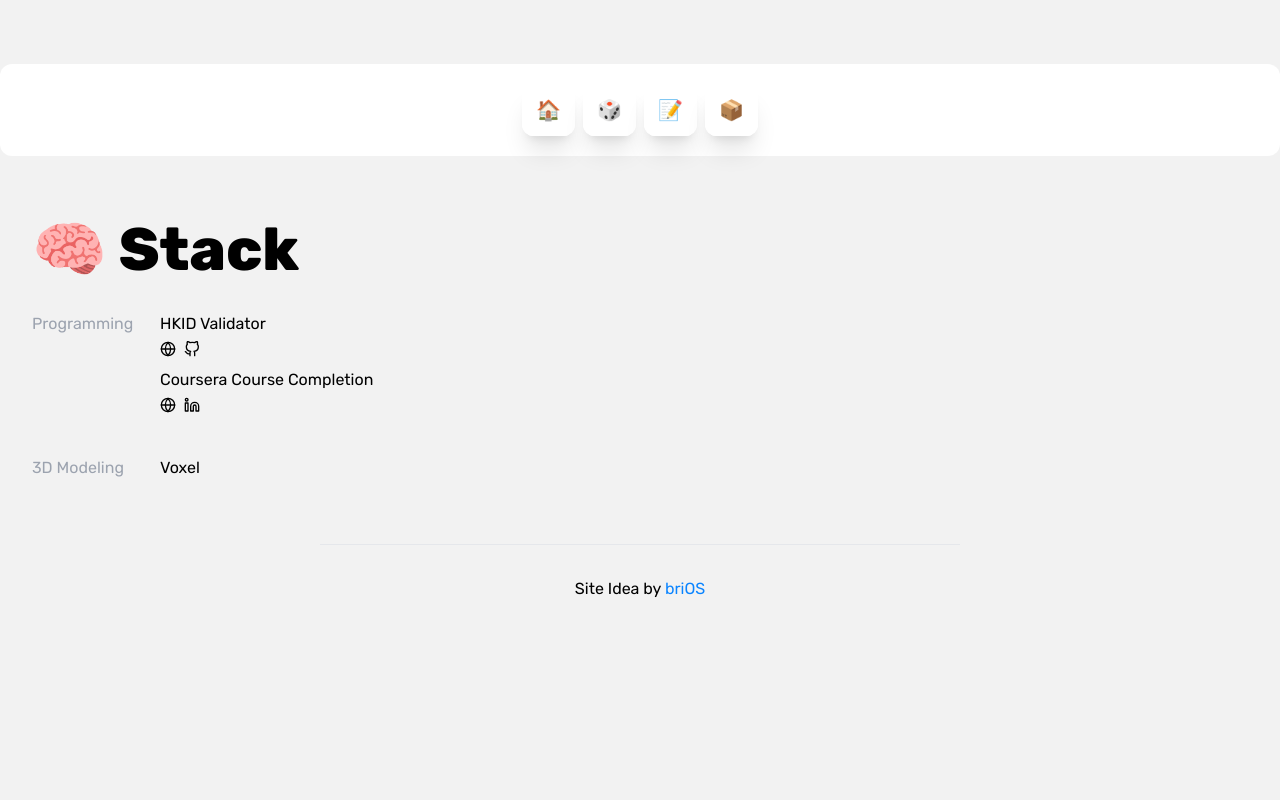
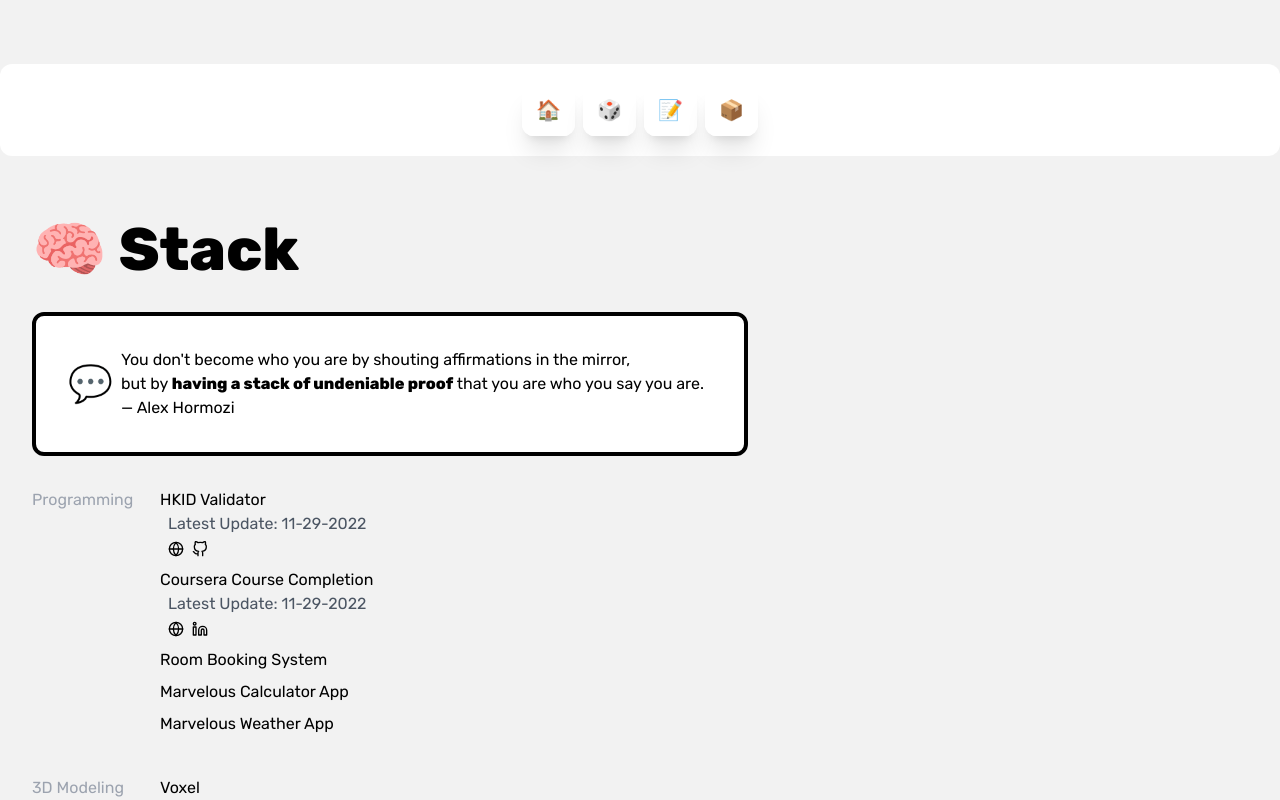
Before and after one commit to imytdotio/imytdotio, a React (Create React App) app: page /stack in a window 1280 px wide. Shown: the top 800 px of the page. Built offline with nearby package versions, Linux system fonts and the light colour scheme.

Commit message:
componentize

```diff
--- /dev/null
+++ b/src/Components/Components.js
@@ -0,0 +1,29 @@
+import React from "react";
+
+/**
+ * @author
+ * @function Callout
+ **/
+
+export const Callout = (props) => {
+  return (
+    <div className="hidden lg:block">
+      <div className="bg-white flex rounded-xl border-black border-4 p-8 w-fit mb-8 h-fit">
+        <p className="m-auto mr-2 text-4xl">{props.emoji}</p>
+        <p className="m-auto mr-2">{props.children}</p>
+      </div>
+    </div>
+  );
+};
+
+export const H1 = (props) => {
+  return <h1 className="text-6xl font-bold mb-8 mt-2">{props.children}</h1>;
+};
+
+export const Description = (props) => {
+  return <p className="ml-2 text-gray-600 text-small">{props.children}</p>;
+};
+
+export const ListItem = (props) => {
+  return <li className="mb-2">{props.children}</li>;
+};
--- a/src/Pages/Bets.js
+++ b/src/Pages/Bets.js
@@ -1,5 +1,7 @@
 import React from "react";
 import { BrowserRouter } from "react-router-dom";
+import { Callout, H1 } from "../Components/Components";
+import { Section, SectionHeader } from "../Components/Section";
 
 /**
  * @author
@@ -9,8 +11,52 @@ import { BrowserRouter } from "react-router-dom";
 export const Bets = (props) => {
   return (
     <div className="w-full text-left px-8">
-      <h1 className="text-6xl font-bold mb-8 mt-2">🎲 Bets</h1>
-      <p className="bg-white rounded-xl border-black border-4 p-8 w-fit mb-8">💡 Bets 直譯成中文的話應該是賭博，但準確來說，我想表達的意思，更像是實驗🧪。</p>
+      <H1>🎲 Bets</H1>
+
+      <Callout emoji="💡">
+        Bets
+        直譯成中文的話應該是賭博，但準確來說，我想表達的意思，更像是實驗🧪。
+        <br />
+        大型 projects，有機會 monetize，前期工作會投入金錢／大量時間，會歸類為
+        Bets。 <br /> 有機會成功，有機會失敗，Who knows?
+      </Callout>
+
+      {/* 投入時間、成功、Current Progress、諗法、結果 */}
+
+      <Section>
+        <SectionHeader>imyt.io</SectionHeader>
+        <p>Hello</p>
+      </Section>
+
+      <Section>
+        <SectionHeader>StudyNomad</SectionHeader>
+        <p>Hello</p>
+      </Section>
+
+      <Section>
+        <SectionHeader>Planner</SectionHeader>
+        <p>Hello</p>
+      </Section>
+
+      <Section>
+        <SectionHeader>5am e-book</SectionHeader>
+        <p>Hello</p>
+      </Section>
+
+      <Section>
+        <SectionHeader>1% Circle</SectionHeader>
+        <p>Hello</p>
+      </Section>
+
+      <Section>
+        <SectionHeader>ActivityRing</SectionHeader>
+        <p>Hello</p>
+      </Section>
+
+      <Section>
+        <SectionHeader>HKStoicism</SectionHeader>
+        <p>Hello</p>
+      </Section>
     </div>
   );
 };
--- a/src/Pages/Blog.js
+++ b/src/Pages/Blog.js
@@ -1,5 +1,7 @@
 import React, { useEffect, useState } from "react";
 import { BlogSnippet } from "../Components/BlogSnippet";
+import { H1 } from "../Components/Components";
+
 /**
  * @author
  * @function Blog
@@ -26,7 +28,7 @@ export const Blog = (props) => {
   }, []);
   return (
     <div className="w-full text-left px-8">
-      <h1 className="text-6xl font-bold mb-8 mt-2">📝 Blog</h1>
+      <H1>📝 Blog</H1>
 
       {isPending ? "Loading" : ""}
       {blogs &&
--- a/src/Pages/CV.js
+++ b/src/Pages/CV.js
@@ -7,6 +7,7 @@ import {
   FiZoomIn,
 } from "react-icons/fi";
 import { SectionB, SectionHeader } from "../Components/Section";
+import { H1 } from "../Components/Components";
 
 /**
  * @author
@@ -34,8 +35,10 @@ export const CV = (props) => {
 
   return (
     <div className="w-full text-left px-8">
-      <h1 className="text-6xl font-bold mb-8 mt-2">🤠 Hi, I am Jeffrey.</h1>
-      <LinkButton href="https://www.dropbox.com/s/0mtrd3nwoucqcwl/CV.pdf?dl=1">Download PDF</LinkButton>
+      <H1>🤠 Hi, I am Jeffrey.</H1>
+      <LinkButton href="https://www.dropbox.com/s/0mtrd3nwoucqcwl/CV.pdf?dl=1">
+        Download PDF
+      </LinkButton>
 
       <SectionB>
         <SectionHeader>Education</SectionHeader>
@@ -54,12 +57,13 @@ export const CV = (props) => {
               Hang Sang University
             </Description>
           </ListItem>
-
-          <p>C.C.C. Ming Kei College</p>
-          <Description>
-            <FiCalendar className="inline-block mr-2 mb-1" />
-            2013-2019
-          </Description>
+          <ListItem>
+            <p>C.C.C. Ming Kei College</p>
+            <Description>
+              <FiCalendar className="inline-block mr-2 mb-1" />
+              2013-2019
+            </Description>
+          </ListItem>
         </ul>
       </SectionB>
 
@@ -179,7 +183,7 @@ export const CV = (props) => {
             <Description>
               <FiZoomIn className="inline-block mr-2 mb-1" />
               <a
-                href="https://www.dribbble.com/imytdotio"
+                href="https://www.dribbble.com/imyt"
                 className="mr-2 text-b hover:border-b-2 hover:border-blue-400 duration-200"
               >
                 Dribbble
--- a/src/Pages/Home.js
+++ b/src/Pages/Home.js
@@ -2,6 +2,8 @@ import React from "react";
 import { FiMapPin } from "react-icons/fi";
 import map from "../Assets/map.png";
 import { Section, SectionHeader } from "../Components/Section";
+import { H1 } from "../Components/Components";
+
 /**
  * @author
  * @function Home
@@ -19,7 +21,7 @@ const Link = (props) => (
 export const Home = (props) => {
   return (
     <div className="text-left px-8">
-      <h1 className="text-6xl font-bold mb-8 mt-2">🏠 Home</h1>
+      <H1>🏠 Home</H1>
       <Section>
         <SectionHeader />
         <p className="w-4/5 lg:w-3/5 leading-6 ">
--- a/src/Pages/Products.js
+++ b/src/Pages/Products.js
@@ -1,4 +1,5 @@
 import React, { useEffect } from "react";
+import { H1 } from "../Components/Components";
 
 /**
  * @author
@@ -34,7 +35,7 @@ export const Products = (props) => {
   }, []);
   return (
     <div className="w-full text-left px-8">
-      <h1 className="text-6xl font-bold mb-8 mt-2">📦 Products</h1>
+      <H1>📦 Products</H1>
     </div>
   );
 };
--- a/src/Pages/Stack.js
+++ b/src/Pages/Stack.js
@@ -1,5 +1,6 @@
 import React from "react";
 import { FiGithub, FiGlobe, FiLinkedin } from "react-icons/fi";
+import { Callout, H1, ListItem, Description } from "../Components/Components";
 import { Section, SectionHeader } from "../Components/Section";
 
 /**
@@ -18,30 +19,61 @@ export const Stack = (props) => {
     </a>
   );
   const icon = "inline mr-2";
+
   return (
     <div className="w-full text-left px-8">
-      <h1 className="text-6xl font-bold mb-8 mt-2">🧠 Stack</h1>
+      <H1>🧠 Stack</H1>
+      <Callout emoji="💬">
+        You don't become who you are by shouting affirmations in the mirror,{" "}
+        <br />
+        but by <b>having a stack of undeniable proof</b> that you are who you
+        say you are. <br />
+        <a
+          href="https://twitter.com/alexhormozi/status/1571625128806715392"
+          className="text-black"
+          target="_black"
+        >
+          — Alex Hormozi
+        </a>
+      </Callout>
       <Section>
         <SectionHeader>Programming</SectionHeader>
         <ul>
+          <ListItem>
             <p>HKID Validator</p>
-          <p className="mb-2">
+            <Description>Latest Update: 11-29-2022</Description>
+            <Description>
               <Link href="https://hkid.vercel.app/">
                 <FiGlobe className={icon} />
               </Link>
               <Link href="https://github.com/imytdotio/HKID-Validator-Generator">
                 <FiGithub className={icon} />
               </Link>
-          </p>
+            </Description>
+          </ListItem>
+
+          <ListItem>
             <p>Coursera Course Completion</p>
-          <p className="mb-2">
+            <Description>Latest Update: 11-29-2022</Description>
+            <Description>
               <Link href="https://coursera.org/">
                 <FiGlobe className={icon} />
               </Link>
               <Link href="https://linkedin.com">
                 <FiLinkedin className={icon} />
               </Link>
-          </p>
+            </Description>
+          </ListItem>
+
+          <ListItem>
+            <p>Room Booking System</p>
+          </ListItem>
+          <ListItem>
+            <p>Marvelous Calculator App</p>
+          </ListItem>
+          <ListItem>
+            <p>Marvelous Weather App</p>
+          </ListItem>
         </ul>
       </Section>
       <Section>
```
Lines whose indentation alone changed are shown as unchanged.
